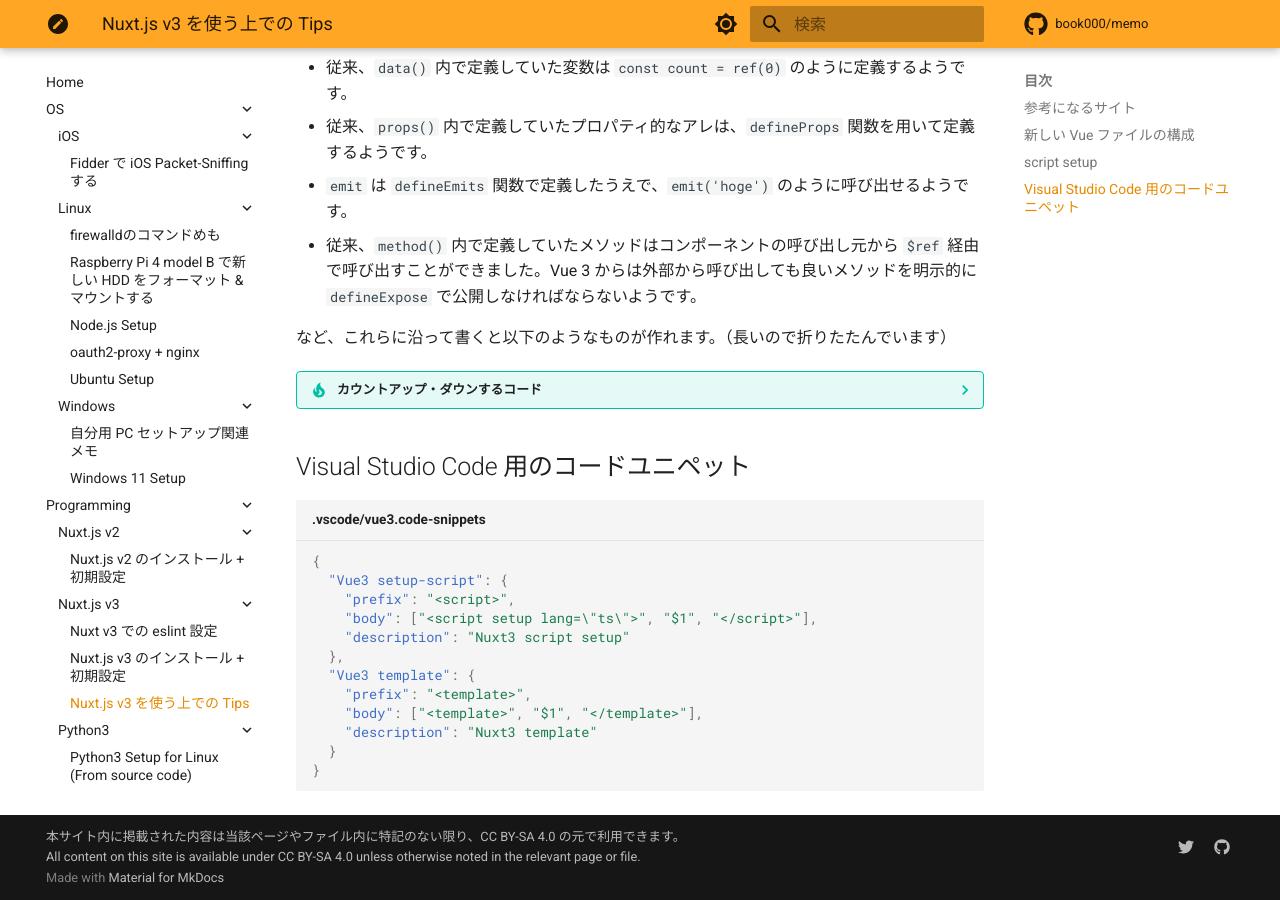
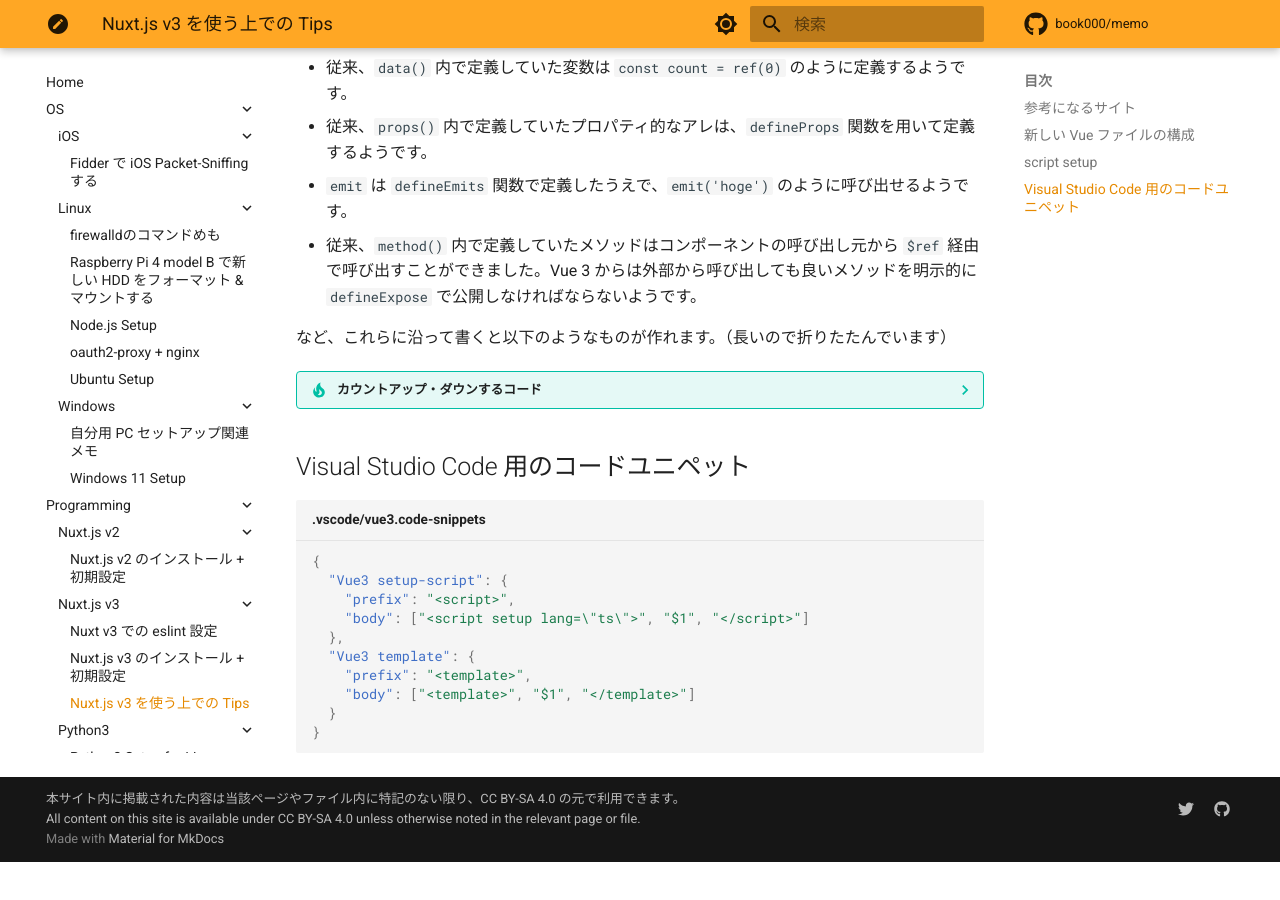
Before and after one commit to book000/memo, an MkDocs documentation site: the page built from docs/programming/nuxtjs3/tips.md, in a window 1280 px wide and 900 px high, scrolled down 1031 px. Built offline with MkDocs 1.6.1 and Material for MkDocs 9.7.7, drawn with Linux system fonts in a browser that asks for light colours; comment, search, counter and statistics services are not loaded; after the commit the page ends 1893 px from its top, so only the background shows below that.

Commit message:
fix: remove descriptions

````diff
--- a/docs/programming/nuxtjs3/tips.md
+++ b/docs/programming/nuxtjs3/tips.md
@@ -96,13 +96,11 @@
 {
   "Vue3 setup-script": {
     "prefix": "<script>",
-    "body": ["<script setup lang=\"ts\">", "$1", "</script>"],
-    "description": "Nuxt3 script setup"
+    "body": ["<script setup lang=\"ts\">", "$1", "</script>"]
   },
   "Vue3 template": {
     "prefix": "<template>",
-    "body": ["<template>", "$1", "</template>"],
-    "description": "Nuxt3 template"
+    "body": ["<template>", "$1", "</template>"]
   }
 }
 ```
````
